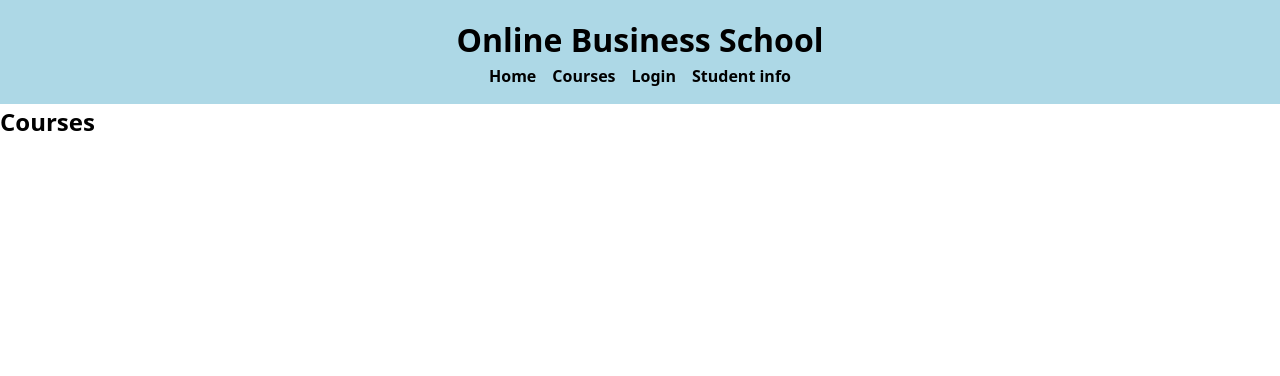
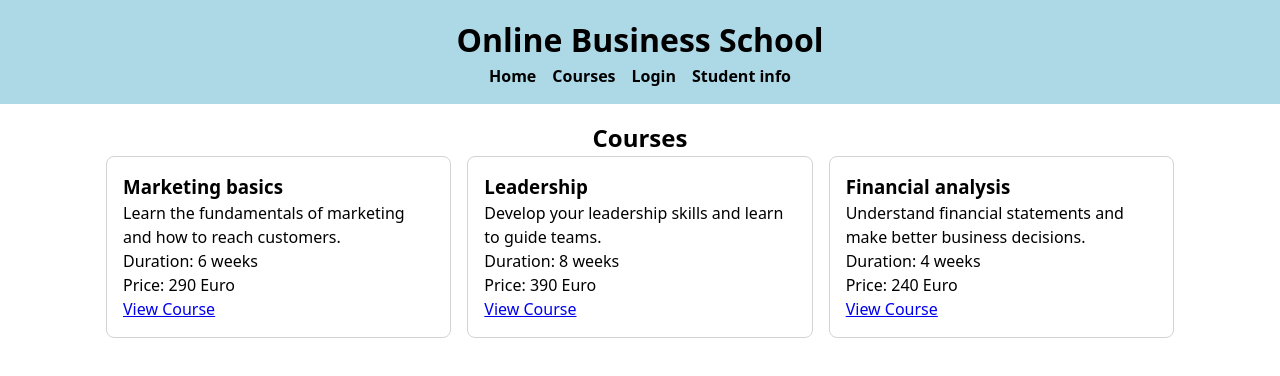
Before and after one commit to linber74/online-business-school-frontend, a React (Vite) app: page /courses in a window 1280 px wide. Shown: the top 376 px of the page. Built offline with nearby package versions, Linux system fonts and the light colour scheme.

Commit message:
Add courses page with course cards

```diff
--- a/src/api/mockData.ts
+++ b/src/api/mockData.ts
@@ -8,7 +8,7 @@ export const mockCourses: Course[] = [
       "Learn the fundamentals of marketing and how to reach customers.",
     imageUrl: "",
     duration: "6 weeks",
-    price: 2900,
+    price: 290,
   },
   {
     id: 2,
@@ -16,7 +16,7 @@ export const mockCourses: Course[] = [
     description: "Develop your leadership skills and learn to guide teams.",
     imageUrl: "",
     duration: "8 weeks",
-    price: 3900,
+    price: 390,
   },
   {
     id: 3,
@@ -25,6 +25,6 @@ export const mockCourses: Course[] = [
       "Understand financial statements and make better business decisions.",
     imageUrl: "",
     duration: "4 weeks",
-    price: 2400,
+    price: 240,
   },
 ];
--- /dev/null
+++ b/src/components/CourseCard.css
@@ -0,0 +1,6 @@
+.course-card {
+  border: 1px solid lightgrey;
+  border-radius: 8px;
+  padding: 1rem;
+  text-align: left;
+}
--- /dev/null
+++ b/src/components/CourseCard.tsx
@@ -0,0 +1,17 @@
+import type { Course } from "../types";
+import { Link } from "react-router-dom";
+import "./CourseCard.css";
+
+function CourseCard({ course }: { course: Course }) {
+    return (
+        <div className="course-card">
+            <h3>{course.title}</h3>
+            <p>{course.description}</p>
+            <p>Duration: {course.duration}</p>
+            <p>Price: {course.price} Euro</p>
+            <Link to={`/courses/${course.id}`}>View Course</Link>
+        </div>
+    );
+}
+
+export default CourseCard;
--- /dev/null
+++ b/src/pages/Courses.css
@@ -0,0 +1,17 @@
+.courses {
+  padding: 1rem;
+  max-width: 1100px;
+  margin: 0 auto;
+  text-align: center;
+}
+
+.courses-list {
+  display: grid;
+  gap: 1rem;
+}
+
+@media (min-width: 768px) {
+  .courses-list {
+    grid-template-columns: repeat(3, 1fr);
+  }
+}
--- a/src/pages/Courses.tsx
+++ b/src/pages/Courses.tsx
@@ -1,8 +1,41 @@
+import { useState, useEffect } from "react";
+import { getCourses } from "../api/api";
+import type { Course } from "../types";
+import CourseCard from "../components/CourseCard";
+import "./Courses.css";
+
 function Courses() {
-    return (
-      <main>
-        <h2>Courses</h2>
-      </main>
-    );
+  const [courses, setCourses] = useState<Course[]>([]);
+  const [loading, setLoading] = useState(true);
+  const [error, setError] = useState("");
+
+  useEffect(() => {
+    async function load() {
+      try {
+        const data = await getCourses();
+        setCourses(data);
+      } catch {
+        setError("Could not load courses");
+      } finally {
+        setLoading(false);
+      }
+    }
+    load();
+  }, []);
+
+  return (
+    <main className="courses">
+      <h2>Courses</h2>
+      {loading && <p> Loading...</p>}
+      {error && <p className="courses-error">{error}</p>}
+      {!loading &&
+        !error && (
+        <div className="courses-list">
+          {courses.map(course =>
+            <CourseCard key={course.id} course={course} />)}
+          </div>
+        )}
+    </main>
+  );
 }
-export default Courses
+export default Courses;
```
